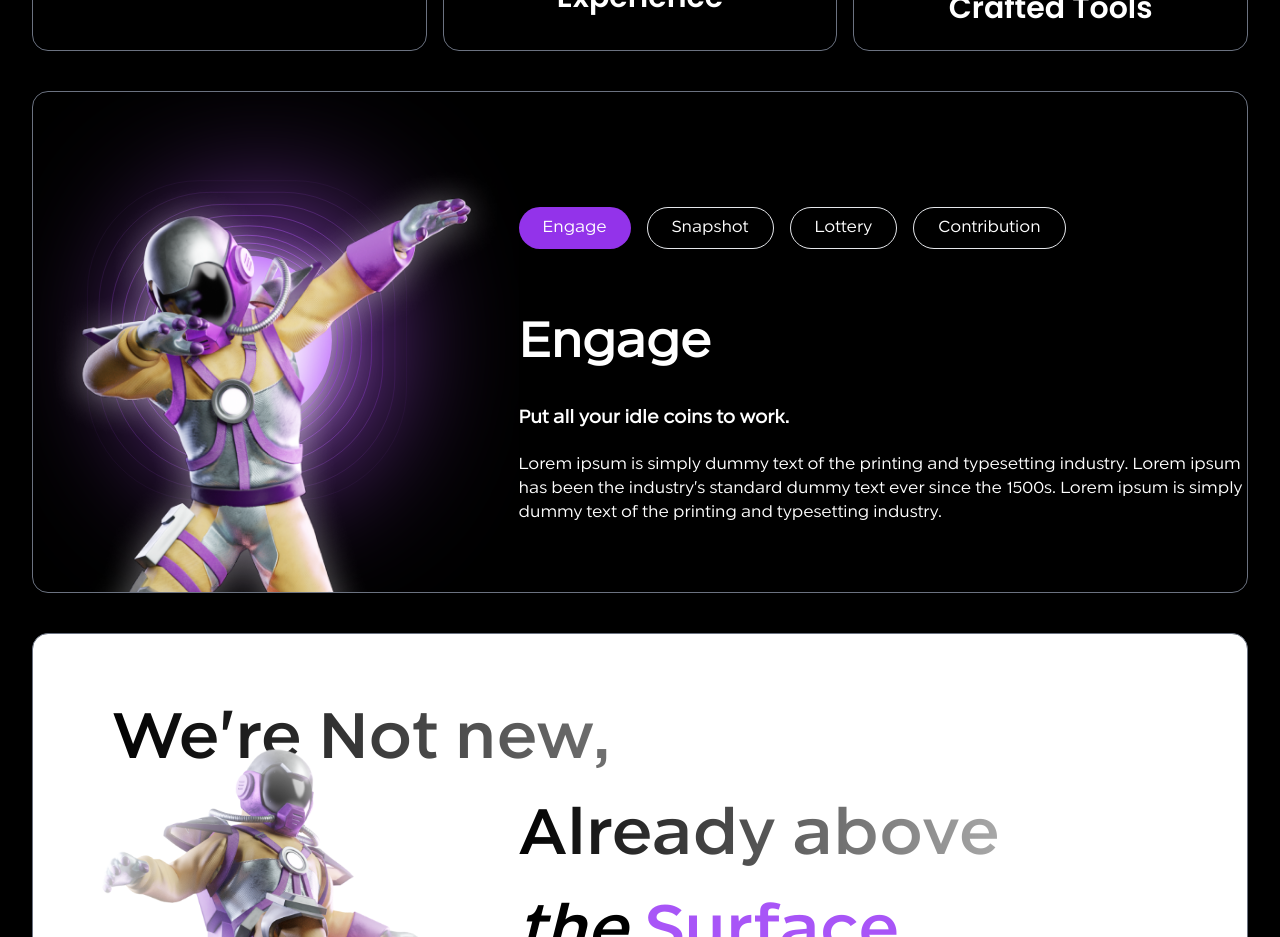
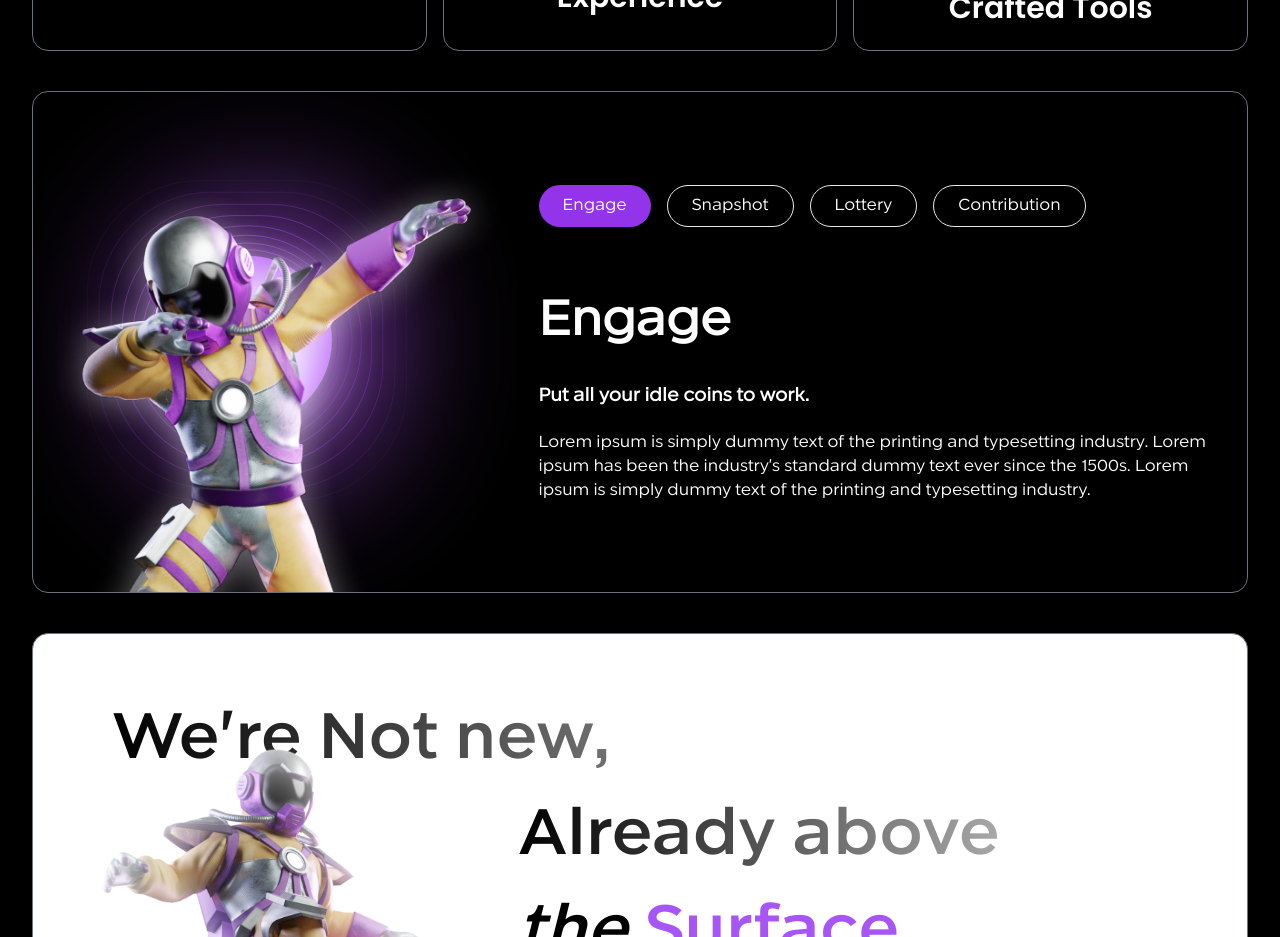
Before and after one commit to Vinod3d/Astonaut, a React (Vite) app: page / in a window 1280 px wide. Shown: the part 1220-2157 px from the top of the page. Built offline with nearby package versions, Linux system fonts and the light colour scheme.

Commit message:
overflow resolve

```diff
--- a/src/components/FeatureTab.jsx
+++ b/src/components/FeatureTab.jsx
@@ -9,14 +9,14 @@ const FeatureTab = () => {
                     <div className="tabPhoto w-full md:w-1/2 lg:w-2/5 ">
                         <img src={men} className='m-auto w-96 md:w-[500px] lg:w-[30rem] mt-24 md:mb-22 -mb-16' alt="Futuristic Character" />
                     </div>
-                    <div className="w-full md:w-1/2 lg:w-3/5 flex flex-col gap-8 md:gap-16 px-4 md:px-0">
+                    <div className="w-full md:w-1/2 lg:w-3/5 flex flex-col gap-8 md:gap-16 px-4 my-10 md:px-5">
                         <div className="flex flex-wrap justify-center md:justify-start space-x-4 mt-10 font-main">
                             <button id="engageTab" className="bg-purple-600 py-2 px-6 my-2 rounded-3xl  ">Engage</button>
                             <button id="snapshotTab" className="bg-transparent py-2 px-6 my-2 border rounded-3xl hover:bg-purple-700">Snapshot</button>
                             <button id="lotteryTab" className="bg-transparent py-2 px-6 my-2 border rounded-3xl  hover:bg-purple-700">Lottery</button>
                             <button id="contributionTab" className="bg-transparent py-2 my-2 px-6 border rounded-3xl  hover:bg-purple-700">Contribution</button>
                         </div>
-                        <div className="tabContent font-main text-center md:text-left">
+                        <div className="tabContent font-main text-center md:text-left mb-11">
                             <h2 id="tabTitle" className="text-4xl md:text-5xl font-bold mb-4 md:mb-9 font-main">Engage</h2>
                             <p id="tabDescription" className="text-xl font-semibold md:text-lg mb-5">Put all your idle coins to work.</p>
                             <p id="tabContent" className="text-sm md:text-base">Lorem ipsum is simply dummy text of the printing and typesetting industry. Lorem ipsum has been the industry's standard dummy text ever since the 1500s. Lorem ipsum is simply dummy text of the printing and typesetting industry.</p>
```
